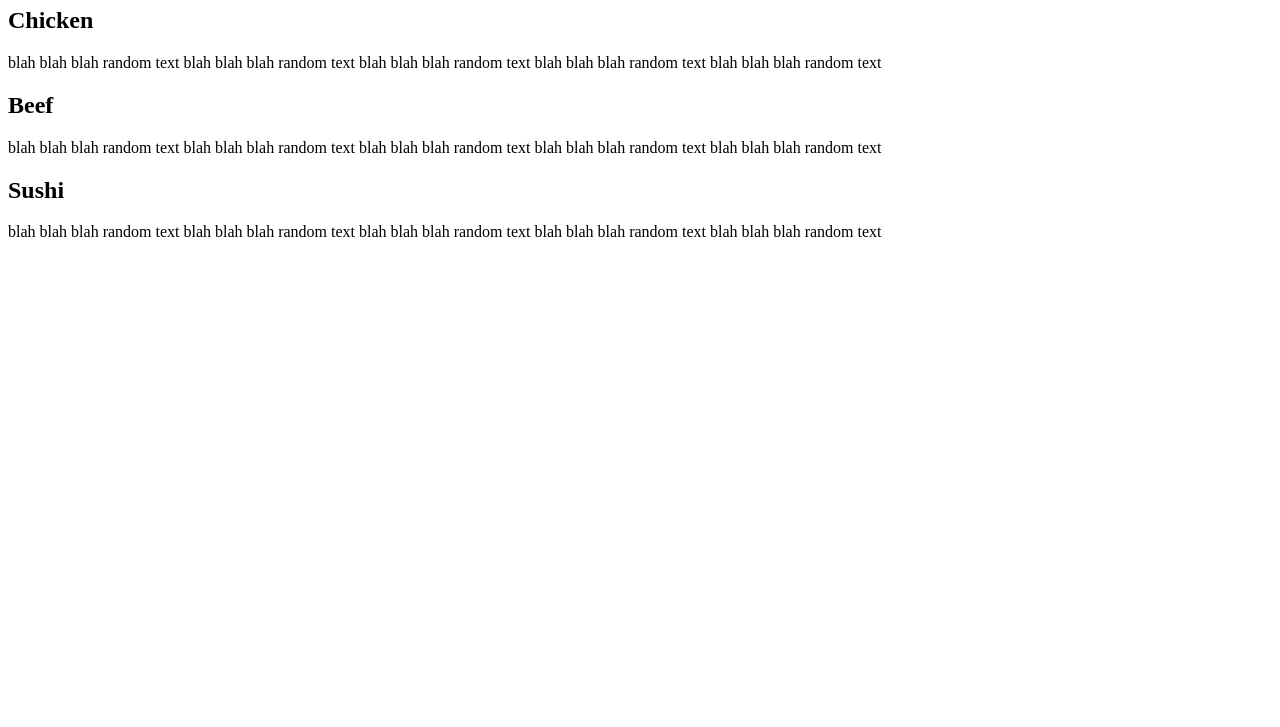
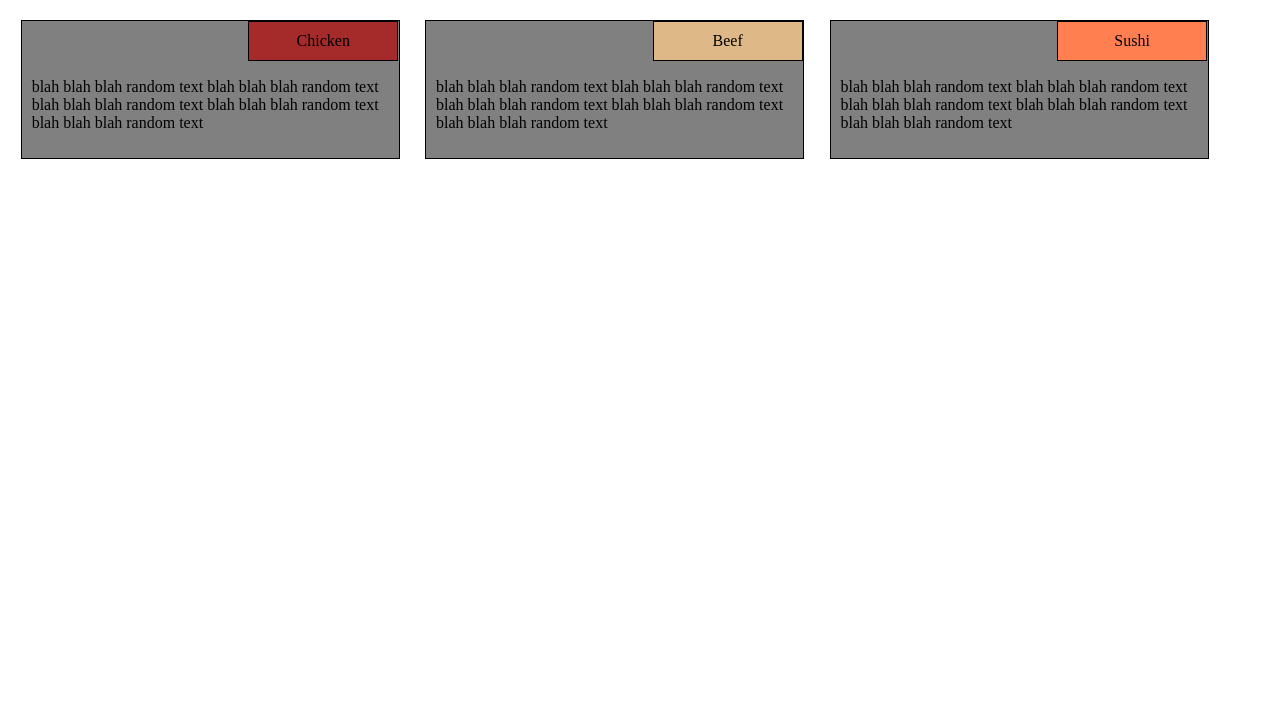
Before and after one commit to JacDGauthier/coursera-test, a plain HTML site: page module2_solution/index.html in a window 1280 px wide. Shown: the part 73-800 px from the top of the page. Drawn offline with Linux system fonts and the light colour scheme.

Commit message:
Assignment 1

```diff
--- /dev/null
+++ b/module2_solution/css.css
@@ -0,0 +1,105 @@
+/****Base Style*****/
+
+*{
+	box-sizing: border-box;
+}
+
+p{
+	clear: right;
+}
+
+h1{
+	text-align: center;
+}
+
+div{
+	width: 30%;
+	border: 1px solid black;
+	padding: 10px;
+	margin: 1%;
+	float: left;
+}
+
+
+#title1{
+	background-color: #A52A2A;
+	position: relative;
+	float: right;
+	width: 150px;
+    text-align: center;
+    left: 13px;
+    top: -13px;
+}
+
+#title2{
+	background-color: #DEB887;
+	position: relative;
+	float: right;
+	width: 150px;
+    text-align: center;
+    left: 13px;
+    top: -13px;
+}
+
+#title3{
+	background-color: #FF7F50;
+	position: relative;
+	float: right;
+	width: 150px;
+    text-align: center;
+    left: 13px;
+    top: -13px;
+}
+
+#p1{
+	background-color: grey;
+}
+
+#p2{
+	background-color: grey;
+}
+
+#p3{
+	background-color: grey;
+}
+
+/****Desktop version*****/
+
+@media (min-width: 992px){
+	div{
+		width: 30%;
+		margin: 1%;
+	}
+}
+
+/****Tablet version*****/
+
+@media (min-width:768px) and (max-width:991px){
+#p1{
+		width:48%;
+		margin:1%;
+	}
+ #p2{
+		width:48%;
+		margin:1%;
+	}
+ #p3{
+ 	width: 98%
+ }
+}
+
+/****Cellphone version*****/
+
+@media (max-width:767px){
+	#p1{
+		width: 100%;
+	}
+
+	#p2{
+		width: 100%;
+	}
+
+	#p3{
+		width:100%;
+	}
+}
--- a/module2_solution/index.html
+++ b/module2_solution/index.html
@@ -3,27 +3,42 @@
 <head>
 <meta charset="utf-8">
 <title>Assignment 1</title>
-<link rel="stylesheet" href="css">
+<link rel="stylesheet" href="css.css" />
 
 
 </head>
 <body>
 <h1> Our Menu </h1>
 
-<div>
-<p id="p1">
-<h2> Chicken </h2>
+<div id="p1">
+	<div id="title1">
+	Chicken
+	</div>
+	<p>
 blah blah blah random text blah blah blah random text blah blah blah random text blah blah blah random text blah blah blah random text
-</p>
-<p id="p2">
-<h2> Beef </h2>
+	</p>
+
+</div>
+
+<div id="p2">
+	<div id="title2">
+	Beef
+	</div>
+	<p>
 blah blah blah random text blah blah blah random text blah blah blah random text blah blah blah random text blah blah blah random text
-</p>
-<p id="p3">
-<h2> Sushi </h2>
+	</p>
+</div>
+
+<div id="p3">
+	<div id="title3">
+	Sushi
+	</div>
+	<p>
 blah blah blah random text blah blah blah random text blah blah blah random text blah blah blah random text blah blah blah random text
-</p>
+	</p>
 </div>
+
+
 
 </body>
 </html>
```
Also changed, not shown: 2 other files.
